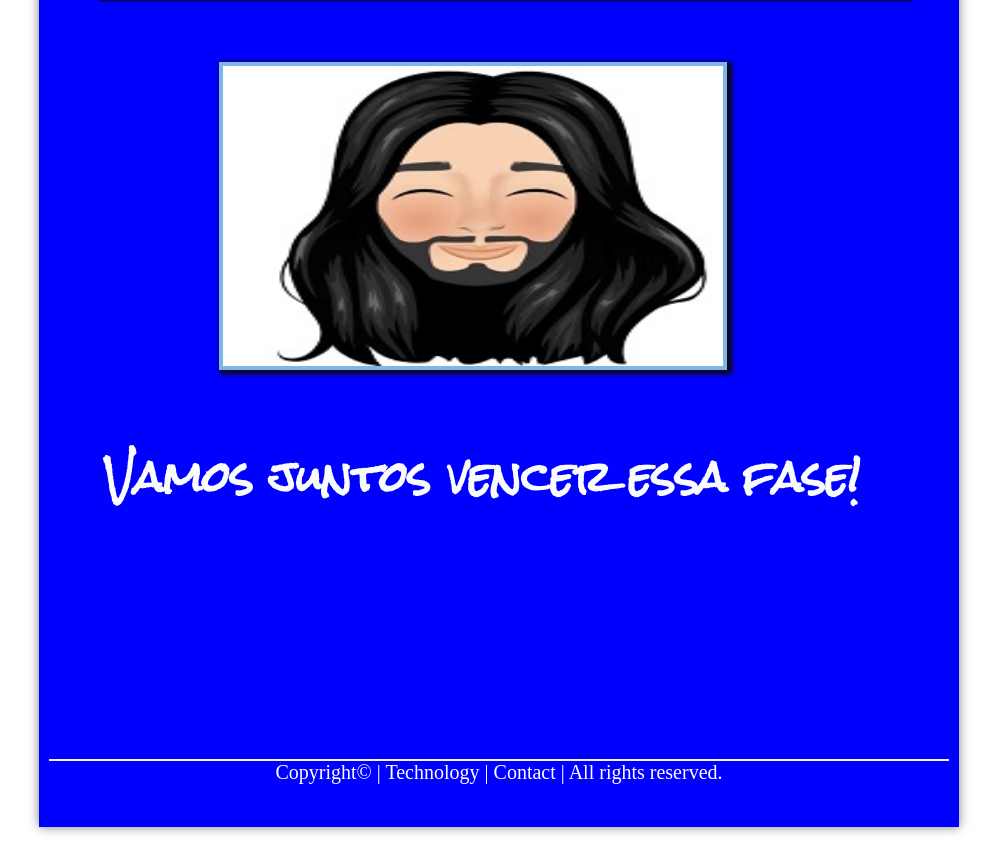
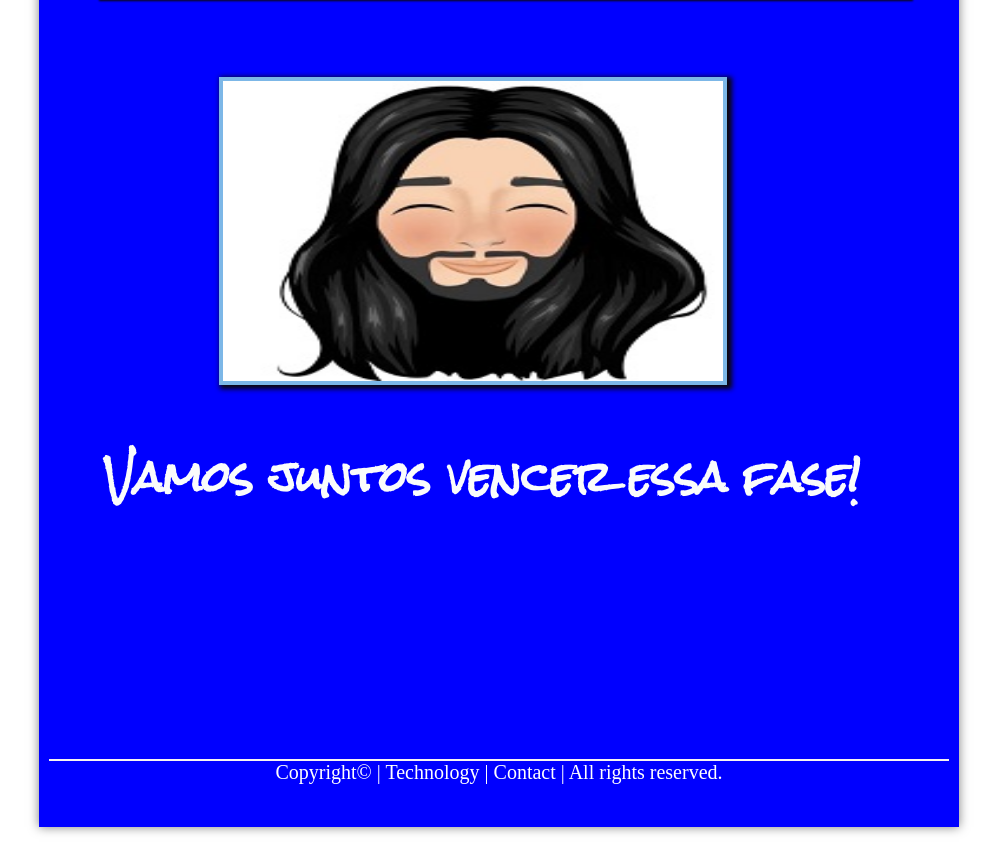
Before and after one commit to Caique215/caique-meu-projeto, a plain HTML site: page index.html in a window 1280 px wide. Shown: the part 893-1740 px from the top of the page, without its empty margins (141-1138 px from the left). Drawn offline with nearby package versions, Linux system fonts and the light colour scheme.

Commit message:
commit
add #cari

```diff
--- a/css/style.css
+++ b/css/style.css
@@ -40,7 +40,7 @@ body {
     border-radius: 0%;
     position: relative;
     left: 170px;
-    top: 65px;
+    top: 80px;
     border: 4px solid rgb(124, 183, 231);
     box-shadow:  3px 2px 5px 2px rgb(12, 8, 8);
 
```
